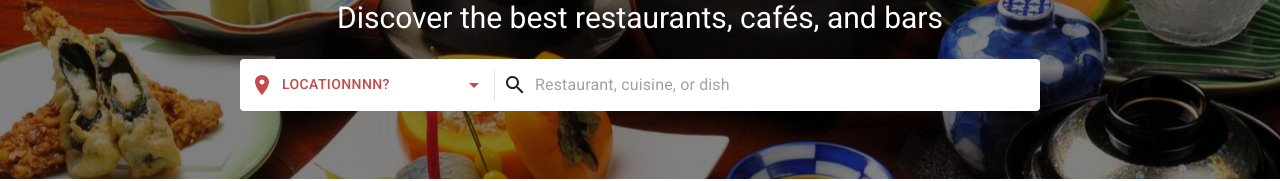
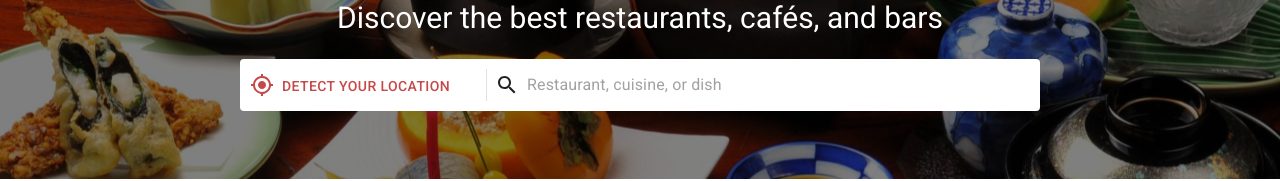
Before and after one commit to JasonXB/local-eats, a Next.js app: page / in a window 1280 px wide. Shown: the part 205-386 px from the top of the page. Built offline with nearby package versions, Linux system fonts and the light colour scheme.

Commit message:
Disabled features, and are working to use the async geolocation api

```diff
--- a/pages/api/mapquest.js
+++ b/pages/api/mapquest.js
@@ -1,10 +1,5 @@
-/*
+
 export default async function handler(req, res) {
-  // Return an error for any non GET requests to this route
-  //  prettier-ignore
-  if (req.method !== "GET") res.status(404).json({message: 'No coded actions for that request type!'});
-
-  // If the request type is GET, run the following
   const lat = req.body.latitude;
   const long = req.body.longitude;
   const requestURL = `http://www.mapquestapi.com/geocoding/v1/reverse?key=${process.env.MAPQUEST_API_KEY}&location=${lat},${long}`;
@@ -27,8 +22,8 @@ export default async function handler(req, res) {
     res.status(404).json({ message: "Fetch operation failure" });
   }
 }
-*/
 
-export default async function handler(req, res) {
-  res.status(200).json({ message: "Data fetched successfully"});
-}
+
+// export default async function handler(req, res) {
+//   res.status(200).json({ message: "Data fetched successfully"});
+// }
--- a/src/custom-components/SearchbarDesktop.js
+++ b/src/custom-components/SearchbarDesktop.js
@@ -18,28 +18,33 @@ export default function SearchbarDesktop() {
   const [arrowIcon, setArrowIcon] = useState(<ArrowDropDownIcon />);
   const [anchorEl, setAnchorEl] = useState(null);
   const open = Boolean(anchorEl);
-  const handleClick = (event) => {
-    setAnchorEl(event.currentTarget.closest("div"));
-    setArrowIcon(<ArrowDropUpIcon fontSize="large" />);
-    detectLocation();
-  }; // set <Search> as our anchor
+
   const handleClose = () => {
     setArrowIcon(<ArrowDropDownIcon fontSize="large" />);
     setAnchorEl(null);
     return;
   };
 
+  const getNewLocation = async function (event) {
+    // Use Search as an achor element for any menus that spawn underneath (alert: may have removed it permanently)
+    setAnchorEl(event.currentTarget.closest("div"));
+    setArrowIcon(<ArrowDropUpIcon fontSize="large" />);
+
+    const coordinates = await detectLocation();
+    console.log(coordinates);
+  };
+
   return (
     <Search>
-      <Button sx={styles.menuButton} color="secondary" onClick={handleClick}>
-        <LocationOnIcon />
+      <Button sx={styles.menuButton} color="secondary" onClick={getNewLocation}>
+        {/* <LocationOnIcon /> */}
+        <GpsFixedIcon color="secondary" />
         <Typography variant="p" sx={styles.location} align="left">
-          {/* {locationObj ? locationObj.locationString : "Find location"} */}
-          Locationnnn?
+          Detect your location
         </Typography>
-        {arrowIcon}
+        {/* {arrowIcon} */}
       </Button>
-      <Menu
+      {/* <Menu
         id="basic-menu"
         anchorEl={anchorEl}
         open={open}
@@ -48,7 +53,7 @@ export default function SearchbarDesktop() {
       >
         <MenuItem sx={{ display: "flex", p: 2 }}>
           <GpsFixedIcon color="secondary" />
-          <Typography variant="p" color="secondary" align="left" sx={{ ml: 1 }}>
+          <Typography color="secondary" onClick={getNewLocation} align="left" sx={{ ml: 1 }}>
             Detect current location
           </Typography>
         </MenuItem>
@@ -63,8 +68,9 @@ export default function SearchbarDesktop() {
               Richmond Hill
             </Box>
           </MenuItem>
+
         </Box>
-      </Menu>
+      </Menu> */}
 
       <Divider orientation="vertical" flexItem sx={{ mx: 1 }} />
       <SearchIcon />
@@ -100,8 +106,9 @@ const Search = styled("div")(({ theme }) => ({
 const styles = {
   // Styles the Button text telling us where we currently are
   location: {
-    width: "11.25rem",
+    width: "12.25rem",
     ml: 1,
+    mt:"4px"
   },
   // The location button that triggers the drop down list to appear
   menuButton: {
--- a/src/page-blocks/home/MissionStatement.js
+++ b/src/page-blocks/home/MissionStatement.js
@@ -4,8 +4,12 @@ import SearchIcon from "@mui/icons-material/Search";
 import GpsFixedIcon from "@mui/icons-material/GpsFixed";
 import { mix } from "../../../styles/styleMixins";
 import SearchbarDesktop from "../../../src/custom-components/SearchbarDesktop";
-
+import { useLocationContext } from "../../state-management/locationContext";
 export default function Home() {
+  const { locationObj } = useLocationContext();
+  console.group("MissionStatement.js");
+  console.log("LocalStorage says current location is: " + locationObj);
+  console.groupEnd("");
   return (
     <>
       {/* THE FOLLOWING IS ONLY VISIBLE ON SCREENS BEFORE THE sm BREAKPOINT */}
@@ -51,7 +55,9 @@ export default function Home() {
                 Most recent location
               </Typography>
               <Typography color="primary" sx={{ fontSize: "0.875rem" }}>
-                Richmond Hill
+                {!locationObj
+                  ? "None yet"
+                  : locationObj.locationString + ";) //!"}
               </Typography>
             </Stack>
           </Box>
--- a/src/state-management/locationContext.js
+++ b/src/state-management/locationContext.js
@@ -20,6 +20,8 @@ export default function LocationContextProvider(props) {
 
   //^ Use this function to get your current location
   const detectLocation = async function () {
+    let latitude;
+    let longitude;
     // Check the visitor's browser supports Geolocation
     if (!navigator.geolocation) {
       revealModal(); // if it doesn't, show the error Modal
@@ -27,15 +29,24 @@ export default function LocationContextProvider(props) {
     }
     // If geolocation returns an error, render the error modal
     const onError = function (builtInParam) {
-      revealModal();
+      alert("Geolocation API failed: Source= locationContext.js");
+      return;
     };
     // If geolocation is supported, find our current position and save it to Global Context
     const onSuccess = async function (builtInParam) {
-      try {
-        // Extract lat and loongitude from Geolocation API
-        const latitude = await builtInParam.coords.latitude;
-        const longitude = await builtInParam.coords.longitude;
-        console.log("L3", latitude, longitude);
+      latitude = await builtInParam.coords.latitude;
+      longitude = await builtInParam.coords.longitude;
+      console.log(latitude, longitude)
+    };
+    const coordinates = await navigator.geolocation.getCurrentPosition(
+      onSuccess,
+      onError
+    );
+    return [latitude, longitude];
+  };
+  /*
+try {
+
         // Request API route that will give us the location name for the coordinates we supply
         //! error thrown in this API call
         const apiRouteResponse = await fetch("/api/mapquest", {
@@ -52,10 +63,7 @@ export default function LocationContextProvider(props) {
       } catch (err) {
         revealModal(); // Render the location error modal
       }
-    };
-    navigator.geolocation.getCurrentPosition(onSuccess, onError);
-  };
-
+*/
   // ——————————————————————————————————————————————————————
   const locationRelated = { detectLocation, locationObj };
   const modalRelated = { showModal, revealModal, hideModal };
```
Also changed, not shown: LEFTOVER FIXES.txt.
